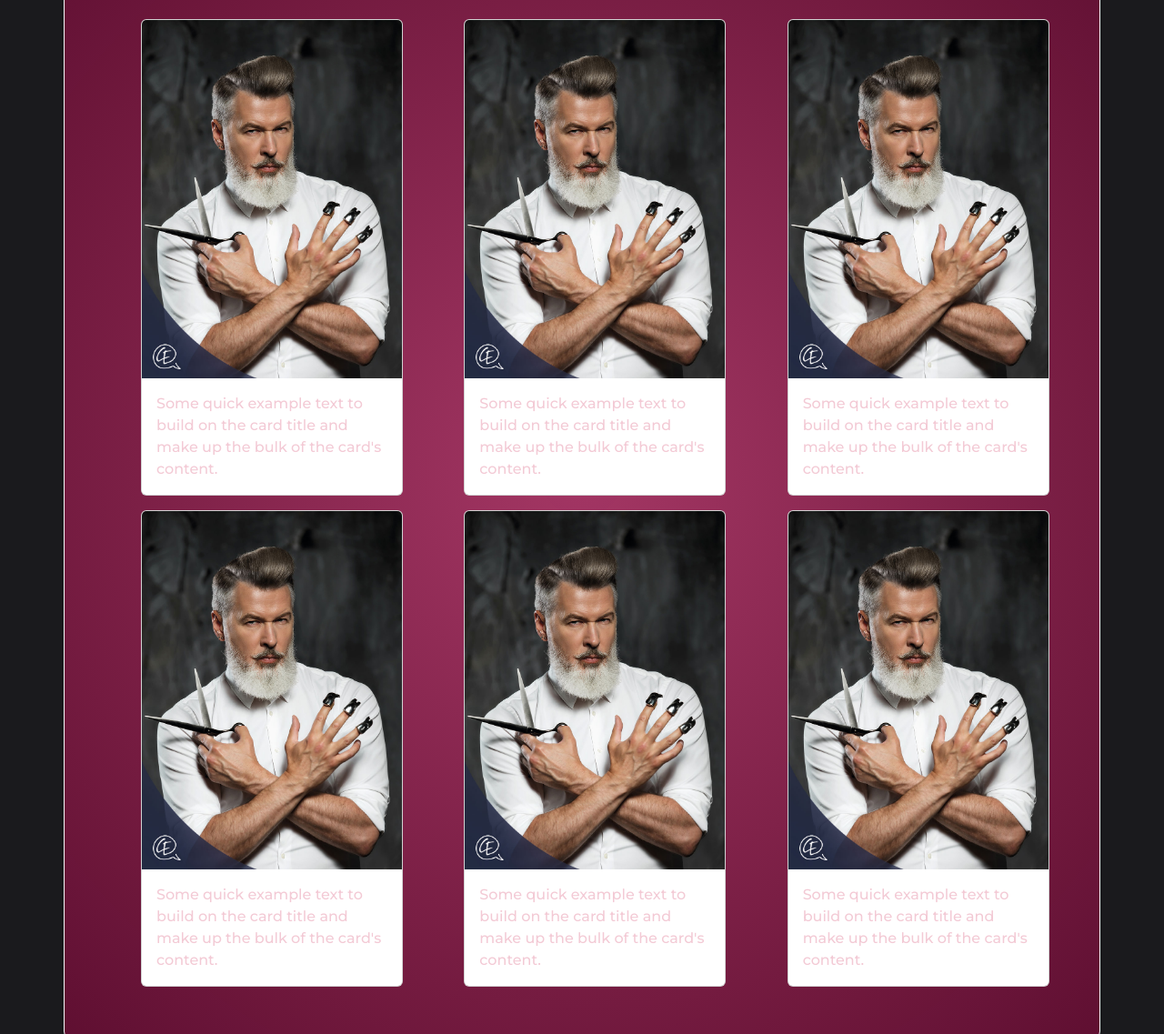
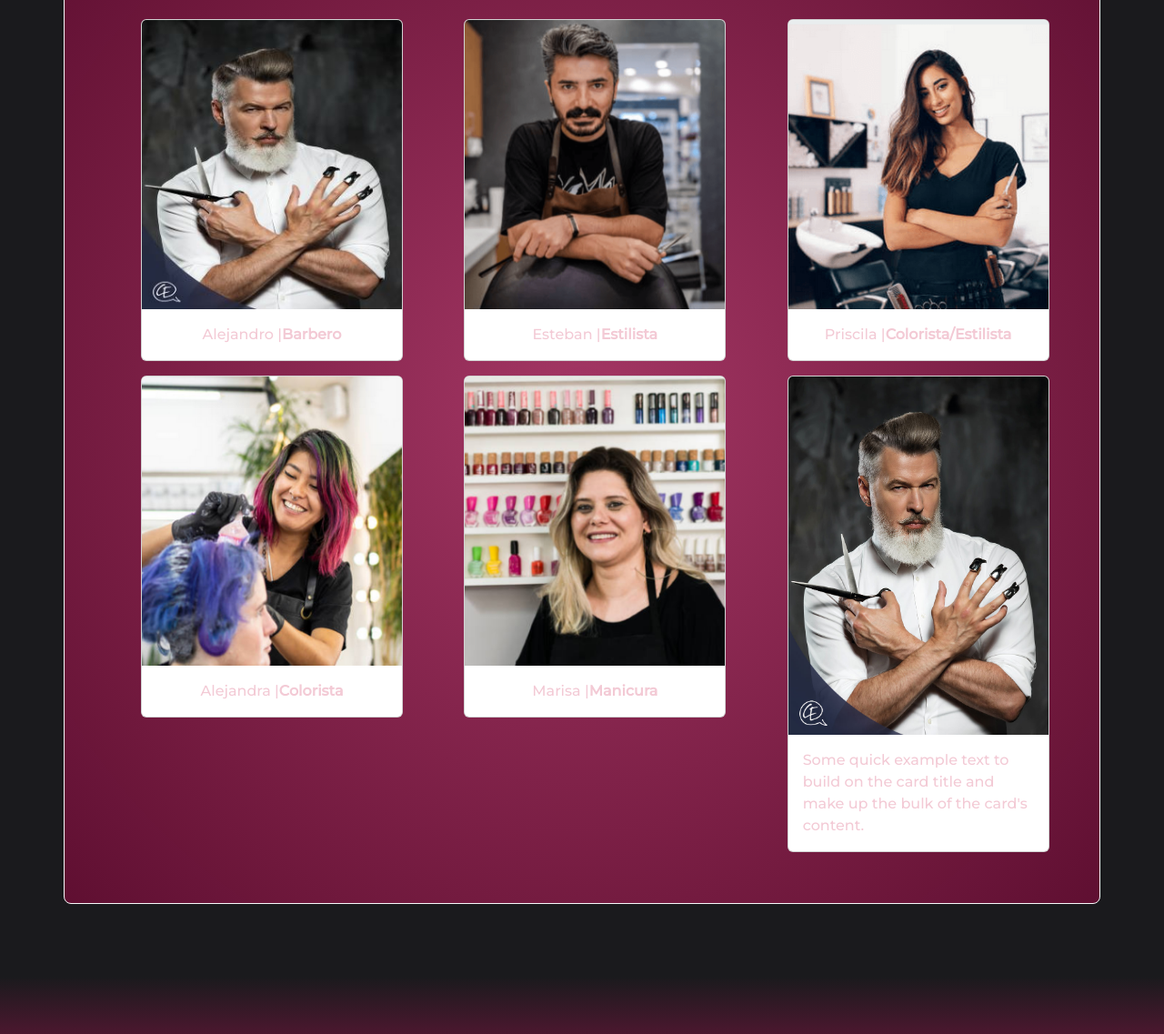
Before and after one commit to shirleyrd/HairsalonSass-Duran, a website: page pages/nosotros.html in a window 1280 px wide. Shown: the part 384-1521 px from the top of the page at 91% size. Drawn offline with nearby package versions, Linux system fonts and the light colour scheme.

Commit message:
se agregan fotos de los estilistas

```diff
--- a/pages/nosotros.html
+++ b/pages/nosotros.html
@@ -57,36 +57,46 @@
 
         <div class="col md-3 ps-5">
             <div class="card mb-3" style="width: 18rem;">
-                <img src="../assets/img/estilista1.jpg" class="card-img-top" alt="estilista2">
+                <img src="../assets/img/estilist1c.jpg" class="card-img-top" alt="estilista2">
                 <div class="card-body">
-                  <p class="card-text">Some quick example text to build on the card title and make up the bulk of the card's content.</p>
+                  <p class="card-text d-flex justify-content-center">Alejandro | <strong>Barbero</strong></p>
                 </div>
               </div>
         </div>
 
         <div class="col md-3 ps-5 pb-2">
             <div class="card" style="width: 18rem;">
-                <img src="../assets/img/estilista1.jpg" class="card-img-top" alt="estilista2">
+                <img src="../assets/img/hairdresser1c.png" class="card-img-top" alt="estilista2">
                 <div class="card-body">
-                  <p class="card-text">Some quick example text to build on the card title and make up the bulk of the card's content.</p>
+                  <p class="card-text d-flex justify-content-center">Esteban | <strong>Estilista</strong></p>
                 </div>
               </div>
         </div>
 
         <div class="col md-3 ps-5 pb-2">
             <div class="card" style="width: 18rem;">
-                <img src="../assets/img/estilista1.jpg" class="card-img-top" alt="estilista3">
+                <img src="../assets/img/hauirdresser2.png" class="card-img-top" alt="estilista3">
                 <div class="card-body">
-                  <p class="card-text">Some quick example text to build on the card title and make up the bulk of the card's content.</p>
+                  <p class="card-text d-flex justify-content-center">Priscila | <strong>Colorista/Estilista</strong></p>
                 </div>
               </div>
         </div>
 
         <div class="col md-3 ps-5 pb-2">
             <div class="card" style="width: 18rem;">
-                <img src="../assets/img/estilista1.jpg" class="card-img-top" alt="estilista4">
+                <img src="../assets/img/colorsist.png" class="card-img-top" alt="estilista4">
                 <div class="card-body">
-                  <p class="card-text">Some quick example text to build on the card title and make up the bulk of the card's content.</p>
+                  <p class="card-text d-flex justify-content-center">Alejandra | <strong>Colorista</strong></p>
+                </div>
+              </div>
+
+        </div>
+
+        <div class="col md-3 ps-5 pb-2">
+            <div class="card" style="width: 18rem;">
+                <img src="../assets/img/manicura2.png" class="card-img-top" alt="estilista4">
+                <div class="card-body">
+                  <p class="card-text d-flex justify-content-center">Marisa | <strong>Manicura</strong></p>
                 </div>
               </div>
 
@@ -96,17 +106,7 @@
             <div class="card" style="width: 18rem;">
                 <img src="../assets/img/estilista1.jpg" class="card-img-top" alt="estilista4">
                 <div class="card-body">
-                  <p class="card-text">Some quick example text to build on the card title and make up the bulk of the card's content.</p>
-                </div>
-              </div>
-
-        </div>
-
-        <div class="col md-3 ps-5 pb-2">
-            <div class="card" style="width: 18rem;">
-                <img src="../assets/img/estilista1.jpg" class="card-img-top" alt="estilista4">
-                <div class="card-body">
-                  <p class="card-text">Some quick example text to build on the card title and make up the bulk of the card's content.</p>
+                  <p class="card-text d-flex justify-content-center">Some quick example text to build on the card title and make up the bulk of the card's content.</p>
                 </div>
               </div>
 
```
Also changed, not shown: index.html (+1 -1 lines), assets/img/colorhair.png (added), assets/img/colorhair3.png (added), assets/img/colorhair5.png (added), assets/img/colorsist.png (added), assets/img/estilist1c.jpg (added), assets/img/hairdresser1.png (added), assets/img/hairdresser1c.png (added), assets/img/hauirdresser2.png (added), assets/img/manicura.png (added), assets/img/manicura2.png (added).
